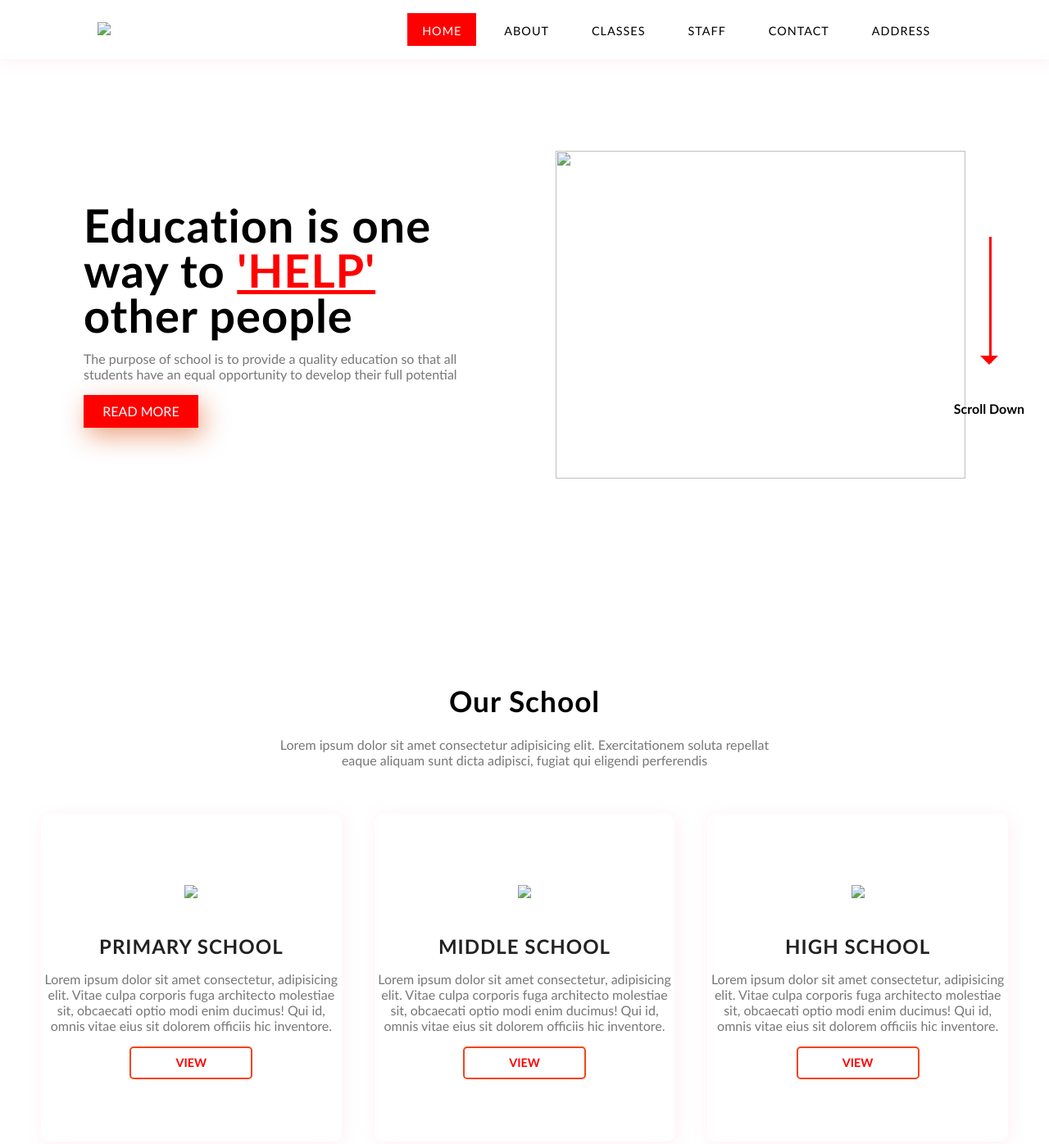
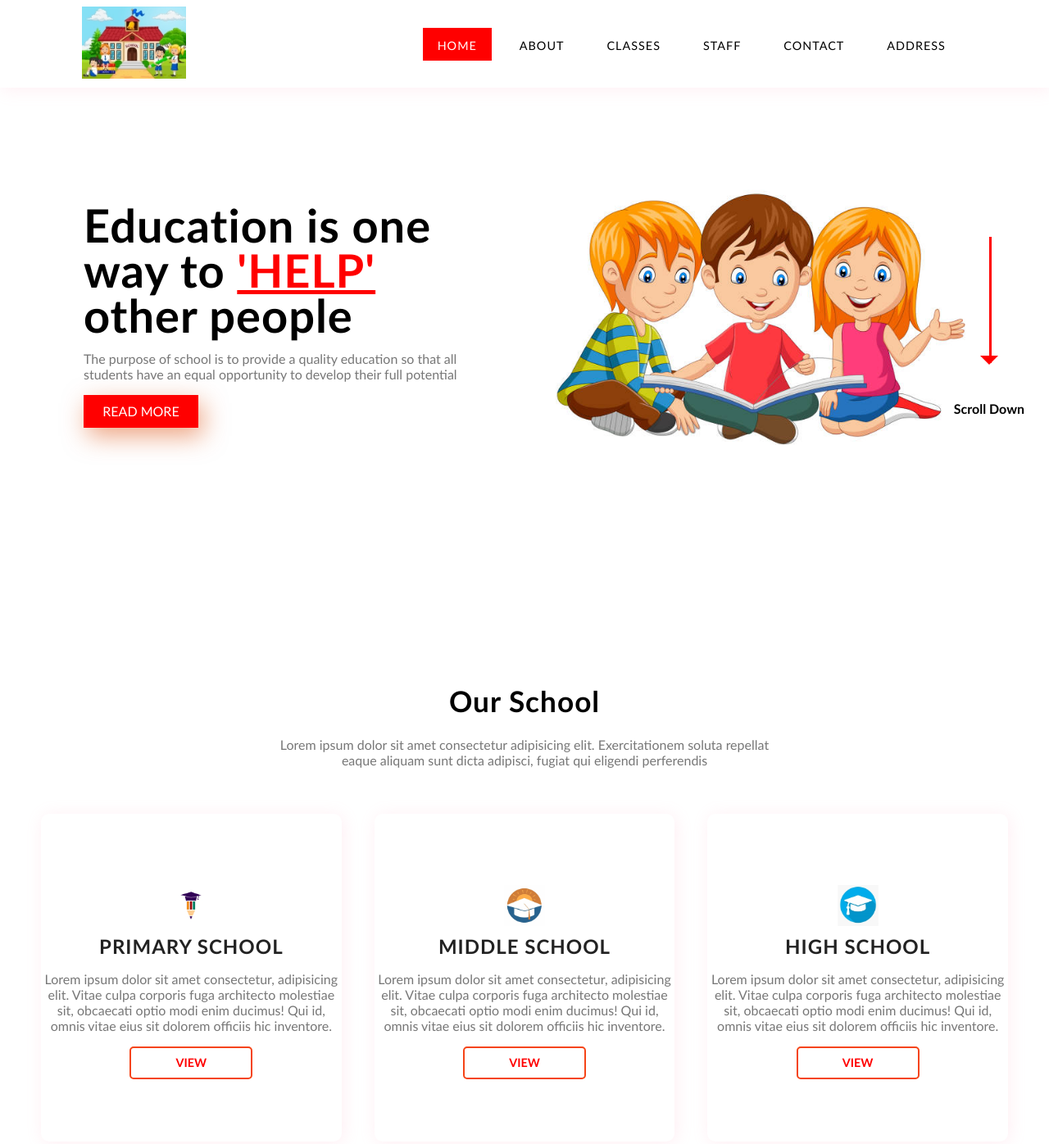
Before and after one commit to InfuriousD/SchoolWebsite, a plain HTML site: page index.html in a window 1280 px wide. Shown: the top 1396 px of the page at 82% size. Drawn offline with Linux system fonts and the light colour scheme; files that its build step writes are made by us from their sources.

Commit message:
Update index.html

```diff
--- a/index.html
+++ b/index.html
@@ -5,14 +5,14 @@
     <meta http-equiv="X-UA-Compatible" content="IE=edge">
     <meta name="viewport" content="width=device-width, initial-scale=1.0">
     <title>OXFORD</title>
-    <link rel="stylesheet" href="css/style.css">
-    <link rel="icon" href="images/icon.jpg">
+    <link rel="stylesheet" href="style.css">
+    <link rel="icon" href="icon.jpg">
 </head>
 <body>
     <section class="header">
        <nav>
             <a href="#" class="logo">
-                <img src="images/logo.jpg">
+                <img src="logo.jpg">
             </a>
             <input class="menu-btn" type="checkbox" id="menu-btn">
             <label class="menu-icon" for="menu-btn">
@@ -36,7 +36,7 @@
              <a href="#" class="header-btn">Read More</a>
             </div>
             <div class="header-image">
-                <img src="images/kid.jpg">
+                <img src="kid.jpg">
             </div>
       </div>
 
@@ -51,21 +51,21 @@
      </div>
      <div class="box-container">
         <div class="box">
-            <img src="images/BOX.JPG">
+            <img src="BOX.JPG">
             <font>PRIMARY SCHOOL</font>
             <p>Lorem ipsum dolor sit amet consectetur, adipisicing elit. Vitae culpa corporis fuga architecto molestiae sit, obcaecati optio modi enim ducimus! Qui id, omnis vitae eius sit dolorem officiis hic inventore.</p>
             <a href="#">View</a>
         </div>
         <!--bOX-2-->
         <div class="box">
-            <img src="images/OIP1.jpg">
+            <img src="OIP1.jpg">
             <font>MIDDLE SCHOOL</font>
             <p>Lorem ipsum dolor sit amet consectetur, adipisicing elit. Vitae culpa corporis fuga architecto molestiae sit, obcaecati optio modi enim ducimus! Qui id, omnis vitae eius sit dolorem officiis hic inventore.</p>
             <a href="#">View</a>
         </div>
         <!--box-3-->
         <div class="box">
-            <img src="images/OIP (1).jpg">
+            <img src="OIP (1).jpg">
             <font>HIGH SCHOOL</font>
             <p>Lorem ipsum dolor sit amet consectetur, adipisicing elit. Vitae culpa corporis fuga architecto molestiae sit, obcaecati optio modi enim ducimus! Qui id, omnis vitae eius sit dolorem officiis hic inventore.</p>
             <a href="#">View</a>
@@ -83,7 +83,7 @@
                  <a href="#" class="about-btn">Read More</a>
                 </div>
                 <div class="about-image">
-                    <img src="images/kid.jpg">
+                    <img src="kid.jpg">
                 </div>
           </div>
 
```
